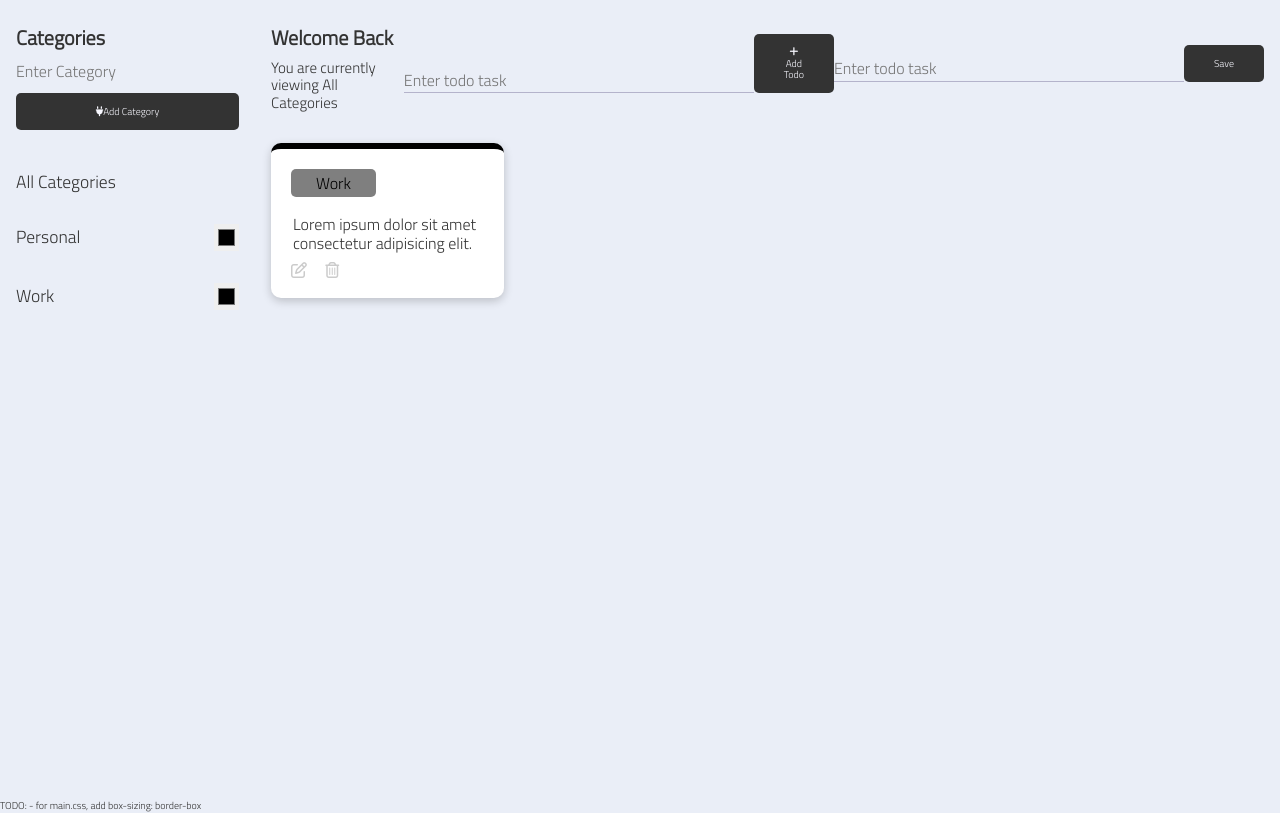
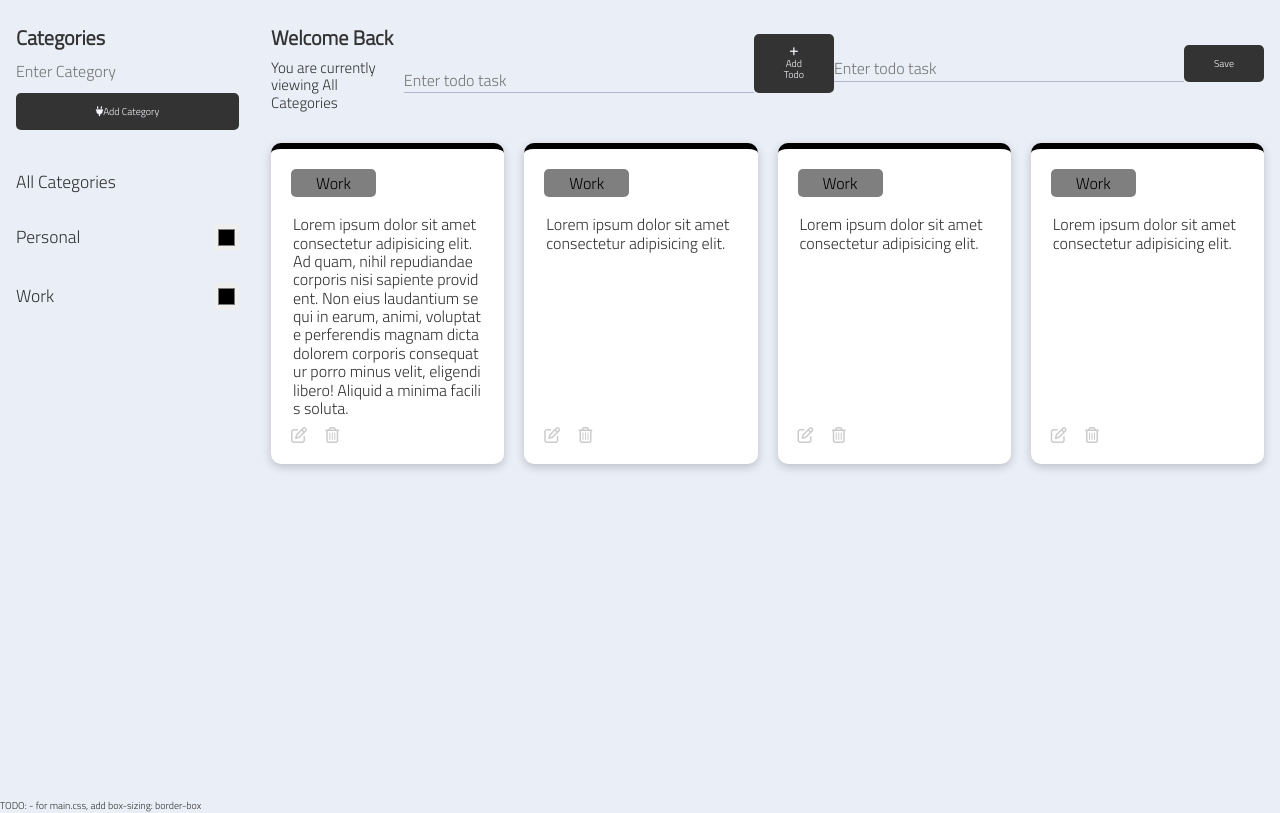
Before and after one commit to hasanosman2020/todo_list, a plain HTML site: page index.html in a window 1280 px wide. Drawn offline with Linux system fonts and the light colour scheme.

Commit message:
DOCS: add functionality in main.js to the sidebar i.e. what happens when the user enters a new category, create local storage keys for the categories

```diff
--- a/index.html
+++ b/index.html
@@ -118,6 +118,55 @@
               Work
             </div>
             <p class="todo-description">
+              Lorem ipsum dolor sit amet consectetur adipisicing elit. Ad quam,
+              nihil repudiandae corporis nisi sapiente provident. Non eius
+              laudantium sequi in earum, animi, voluptate perferendis magnam
+              dicta dolorem corporis consequatur porro minus velit, eligendi
+              libero! Aliquid a minima facilis soluta.
+            </p>
+            <div class="todo-actions">
+              <i class="far fa-edit"></i>
+              <i class="far fa-trash-alt"></i>
+            </div>
+          </div>
+          <div class="todo" style="border-color: black">
+            <div
+              class="todo-tag"
+              style="background-color: rgba(0, 0, 0, 0.5); color: black"
+            >
+              Work
+            </div>
+            <p class="todo-description">
+              Lorem ipsum dolor sit amet consectetur adipisicing elit.
+            </p>
+            <div class="todo-actions">
+              <i class="far fa-edit"></i>
+              <i class="far fa-trash-alt"></i>
+            </div>
+          </div>
+          <div class="todo" style="border-color: black">
+            <div
+              class="todo-tag"
+              style="background-color: rgba(0, 0, 0, 0.5); color: black"
+            >
+              Work
+            </div>
+            <p class="todo-description">
+              Lorem ipsum dolor sit amet consectetur adipisicing elit.
+            </p>
+            <div class="todo-actions">
+              <i class="far fa-edit"></i>
+              <i class="far fa-trash-alt"></i>
+            </div>
+          </div>
+          <div class="todo" style="border-color: black">
+            <div
+              class="todo-tag"
+              style="background-color: rgba(0, 0, 0, 0.5); color: black"
+            >
+              Work
+            </div>
+            <p class="todo-description">
               Lorem ipsum dolor sit amet consectetur adipisicing elit.
             </p>
             <div class="todo-actions">
--- a/main.css
+++ b/main.css
@@ -224,9 +224,10 @@ align-items: center;
 }
 
 /*Create and edit form*/
+/*
 .edit-todo-form {
 display: none;
-}
+}*/
 .create-todo-form input, .edit-todo-form input, .create-todo-form select, .edit-todo-form select {
 border: 0;
 width: 100%;
@@ -234,7 +235,7 @@ padding: 3px 0;
 font-size: 16px;
 background-color: transparent;
 }
-.create-todo-form input:focus, .edit-todo-form input:foocus, .create-todo-form select:focus, .edit-todo-form select:focus {
+.create-todo-form input:focus, .edit-todo-form input:focus, .create-todo-form select:focus, .edit-todo-form select:focus {
 outline: none;
 }
 .create-todo-form, .edit-todo-form {
--- a/main.js
+++ b/main.js
@@ -0,0 +1,20 @@
+//Selectorys for new category form
+const newCategoryForm = document.querySelector('data-new-category-form')
+const newCategoryInput = document.querySelector('data-new-category-input')
+
+//Selectors for new categories container
+const categoriesContainer = document.querySelector('data-categories')
+//Local storage keys for the categories
+const LOCAL_STORAGE_CATEGORIES_KEY = 'LOCAL_STORAGE_CATEGORIES_KEY'
+//Listener event to the new category form
+newCategoryForm.addEventListener('submit', e => {
+  e.preventDefault()
+
+  //Obtain the value inputted by the user
+  const category = newCategoryInput.value
+  //Validate the user's input§
+  const isCategoryEmpty = !category || !category.trim().length
+  if (isCategoryEmpty) {
+    alert('Please enter a category')
+  }
+})
```
